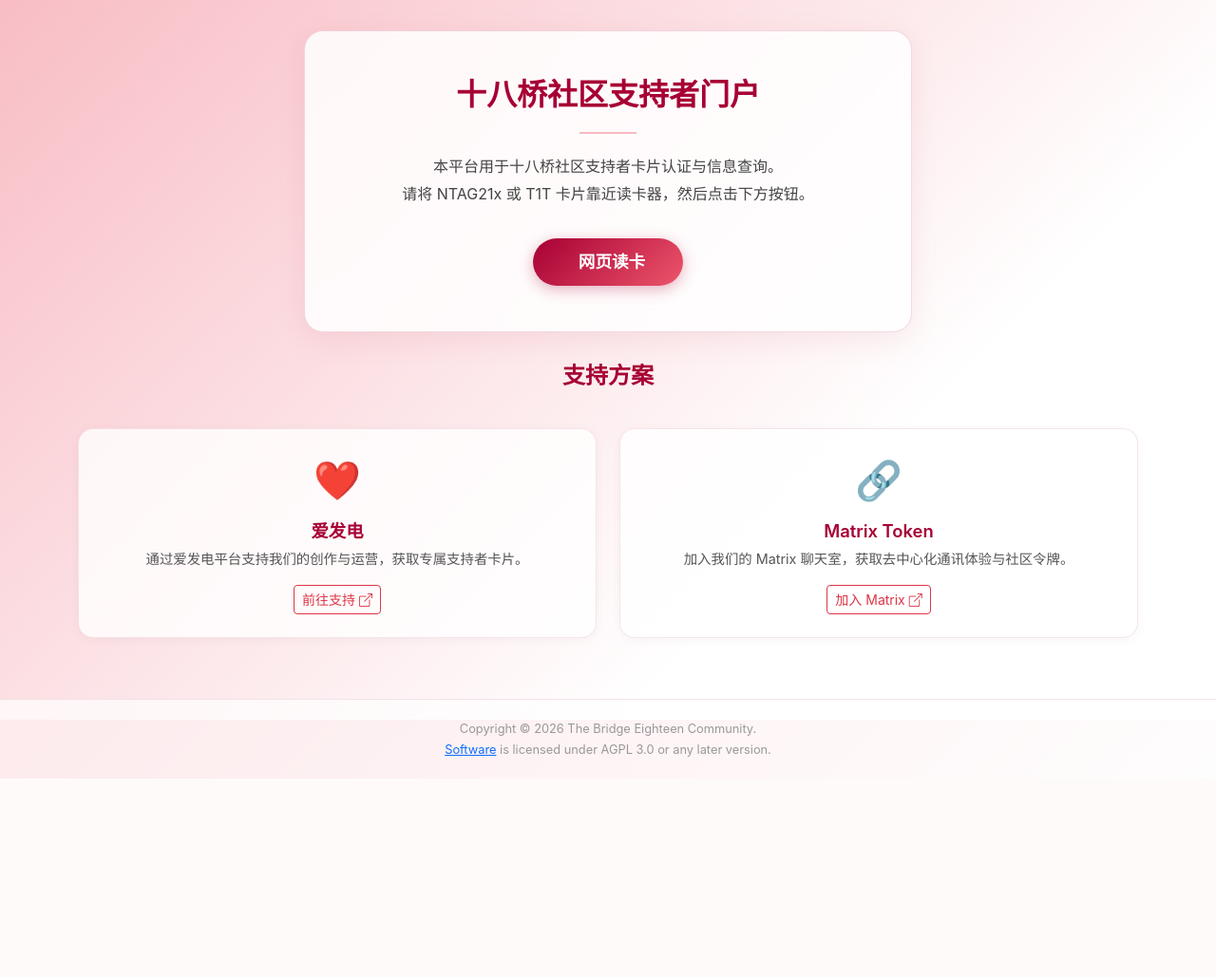
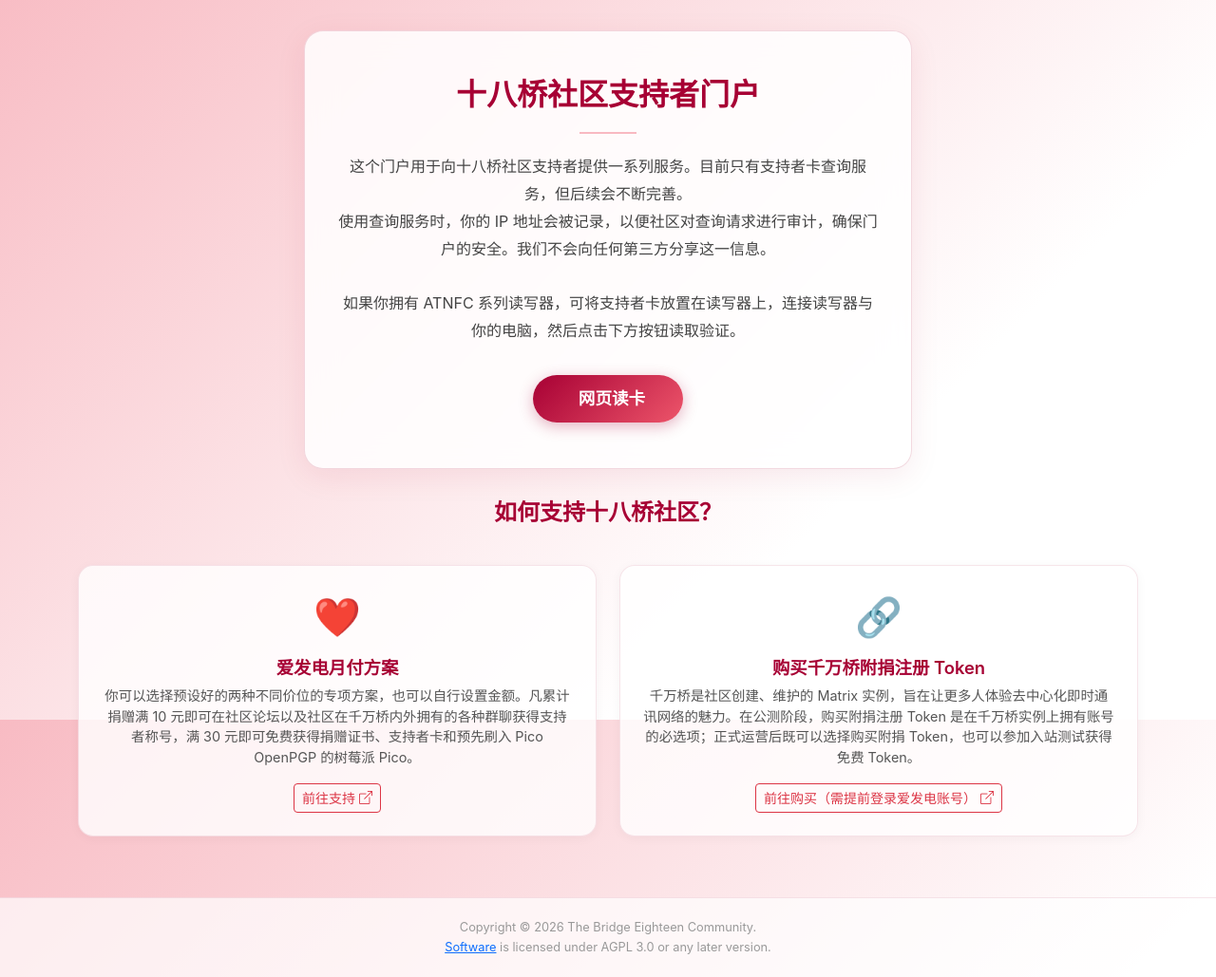
Before and after one commit to bridgeeighteen/supporter-portal, a PHP site: page / in a window 1280 px wide. Shown: the part 42-1071 px from the top of the page at 95% size. Before the commit the page ends 862 px from the top, so only its background shows below. Run offline with PHP 8.4, Linux system fonts and the light colour scheme.

Commit message:
feat: Complete views text

```diff
--- a/templates/card.html.php
+++ b/templates/card.html.php
@@ -25,7 +25,7 @@ $links = Config::get('links', []);
                         <span class="info-value"><?= htmlspecialchars($card['card_number'], ENT_QUOTES, 'UTF-8') ?></span>
                     </div>
                     <div class="info-row">
-                        <span class="info-label">证书编号</span>
+                        <span class="info-label">证明材料编号</span>
                         <span class="info-value"><?= htmlspecialchars($card['cert_number'] ?? '—', ENT_QUOTES, 'UTF-8') ?></span>
                     </div>
                     <div class="info-row">
@@ -52,7 +52,7 @@ $links = Config::get('links', []);
                 <h2 class="result-title">此支持者卡尚未登记</h2>
                 <p class="result-desc">
                     系统未找到此支持者卡的注册信息。<br>
-                    如需登记，请联系社区理事会或访问我们的支持页面。
+                    如需登记，请联系社区理事会。
                 </p>
             <?php endif; ?>
 
@@ -62,7 +62,7 @@ $links = Config::get('links', []);
         </div>
 
         <div class="links-section mt-5">
-            <h2 class="section-title">相关链接</h2>
+            <h2 class="section-title">更多链接</h2>
             <div class="row row-cols-1 row-cols-md-2 row-cols-lg-4 g-4 mt-3">
                 <?php foreach ($links as $link): ?>
                 <div class="col">
--- a/templates/index.html.php
+++ b/templates/index.html.php
@@ -3,7 +3,6 @@
 use BECSP\Config;
 
 $site_name = Config::get('site_name', []);
-$links = Config::get('links', []);
 ?>
 <section class="hero-section">
     <div class="container">
@@ -11,14 +10,15 @@ $links = Config::get('links', []);
             <h1 class="hero-title"><?= htmlspecialchars($site_name ?? '十八桥社区支持者门户', ENT_QUOTES, 'UTF-8') ?></h1>
             <hr class="hero-divider">
             <p class="hero-text">
-                本平台用于十八桥社区支持者卡片认证与信息查询。<br>
-                请将 NTAG21x 或 T1T 卡片靠近读卡器，然后点击下方按钮。
+                这个门户用于向十八桥社区支持者提供一系列服务。目前只有支持者卡查询服务，但后续会不断完善。<br>
+                使用查询服务时，你的 IP 地址会被记录，以便社区对查询请求进行审计，确保门户的安全。我们不会向任何第三方分享这一信息。<br><br>
+                如果你拥有 ATNFC 系列读写器，可将支持者卡放置在读写器上，连接读写器与你的电脑，然后点击下方按钮读取验证。
             </p>
             <button id="btn-read-card" class="btn btn-read-card" disabled>
                 <i class="bi bi-nfc"></i> 网页读卡
             </button>
             <p id="serial-unsupported" class="serial-hint d-none">
-                您的浏览器不支持 Web Serial API，请使用 Chrome 或 Edge 浏览器。
+                这个浏览器不支持 Web Serial API，请在电脑上使用 Chrome / Edge 89 及以上、Firefox 151 及以上和 Opera 75 及以上。有些基于较新版本 Chromium 和 Gecko 内核的浏览器也可能支持。更多详情见 <a href="https://developer.mozilla.org/en-US/docs/Web/API/Web_Serial_API#browser_compatibility" target="_blank" rel="noopener">MDN 文档</a>。<br>拥有 NFC 功能的手机，可以直接打开 NFC 功能，然后按照支持者卡背面的说明操作。
             </p>
         </div>
     </div>
@@ -26,14 +26,14 @@ $links = Config::get('links', []);
 
 <section class="about-section">
     <div class="container">
-        <h2 class="section-title">支持方案</h2>
+        <h2 class="section-title">如何支持十八桥社区？</h2>
         <div class="row g-4 mt-3">
             <div class="col-md-6">
                 <div class="support-card">
                     <div class="support-icon">❤️</div>
-                    <h3>爱发电</h3>
-                    <p>通过爱发电平台支持我们的创作与运营，获取专属支持者卡片。</p>
-                    <a href="https://afdian.com/@bridge18" class="btn btn-outline-danger btn-sm" target="_blank" rel="noopener">
+                    <h3>爱发电月付方案</h3>
+                    <p>你可以选择预设好的两种不同价位的专项方案，也可以自行设置金额。凡累计捐赠满 10 元即可在社区论坛以及社区在千万桥内外拥有的各种群聊获得支持者称号，满 30 元即可免费获得捐赠证书、支持者卡和预先刷入 Pico OpenPGP 的树莓派 Pico。</p>
+                    <a href="https://afdian.com/a/Diamochang" class="btn btn-outline-danger btn-sm" target="_blank" rel="noopener">
                         前往支持 <i class="bi bi-box-arrow-up-right"></i>
                     </a>
                 </div>
@@ -41,10 +41,10 @@ $links = Config::get('links', []);
             <div class="col-md-6">
                 <div class="support-card">
                     <div class="support-icon">🔗</div>
-                    <h3>Matrix Token</h3>
-                    <p>加入我们的 Matrix 聊天室，获取去中心化通讯体验与社区令牌。</p>
-                    <a href="https://matrix.bridge18.org" class="btn btn-outline-danger btn-sm" target="_blank" rel="noopener">
-                        加入 Matrix <i class="bi bi-box-arrow-up-right"></i>
+                    <h3>购买千万桥附捐注册 Token</h3>
+                    <p>千万桥是社区创建、维护的 Matrix 实例，旨在让更多人体验去中心化即时通讯网络的魅力。在公测阶段，购买附捐注册 Token 是在千万桥实例上拥有账号的必选项；正式运营后既可以选择购买附捐 Token，也可以参加入站测试获得免费 Token。</p>
+                    <a href="https://afdian.com/item/44f4ce327c7911f1b81c52540025c377" class="btn btn-outline-danger btn-sm" target="_blank" rel="noopener">
+                        前往购买（需提前登录爱发电账号） <i class="bi bi-box-arrow-up-right"></i>
                     </a>
                 </div>
             </div>
```
Also changed, not shown: public/card-rd.php (+4 -4 lines), 1 other file.
